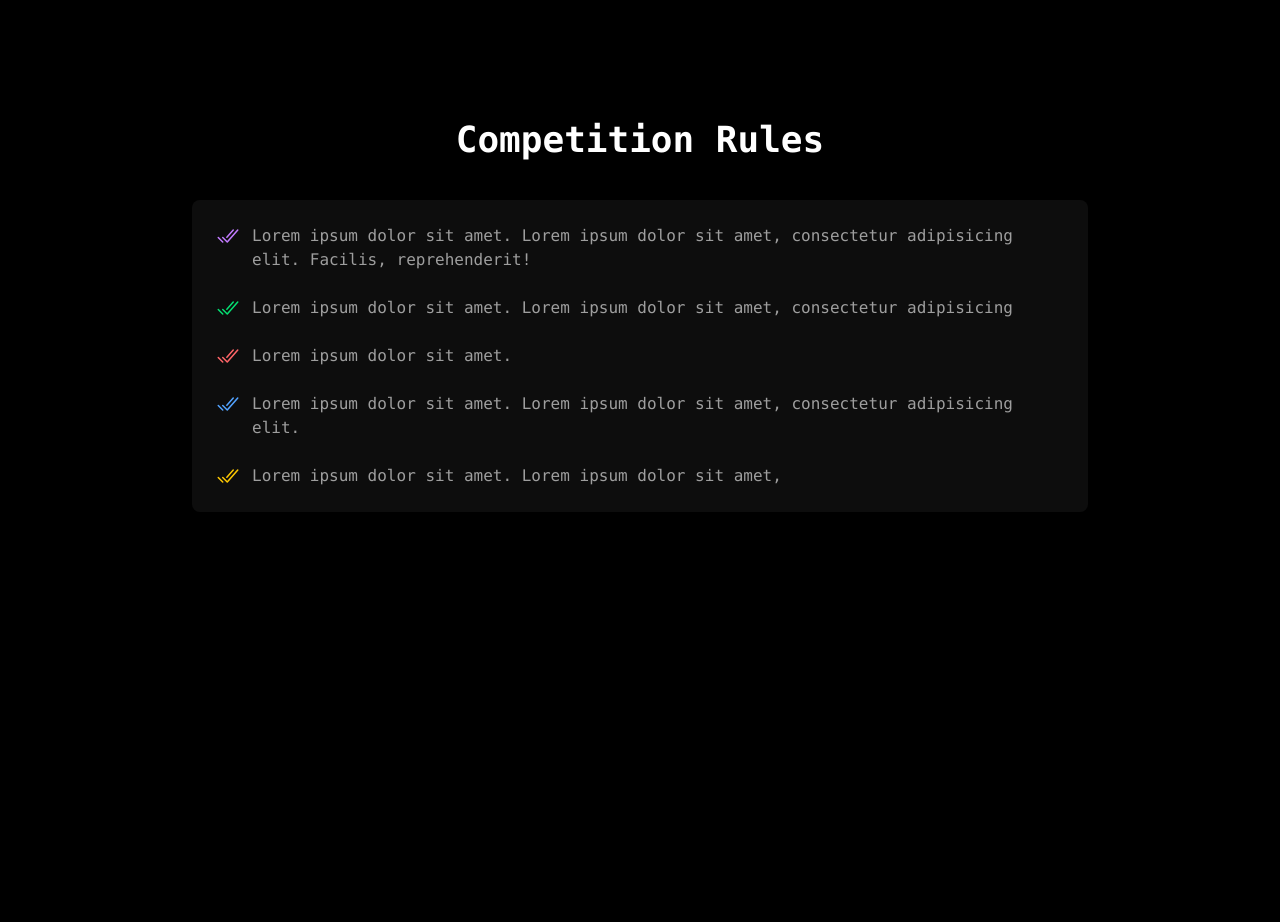
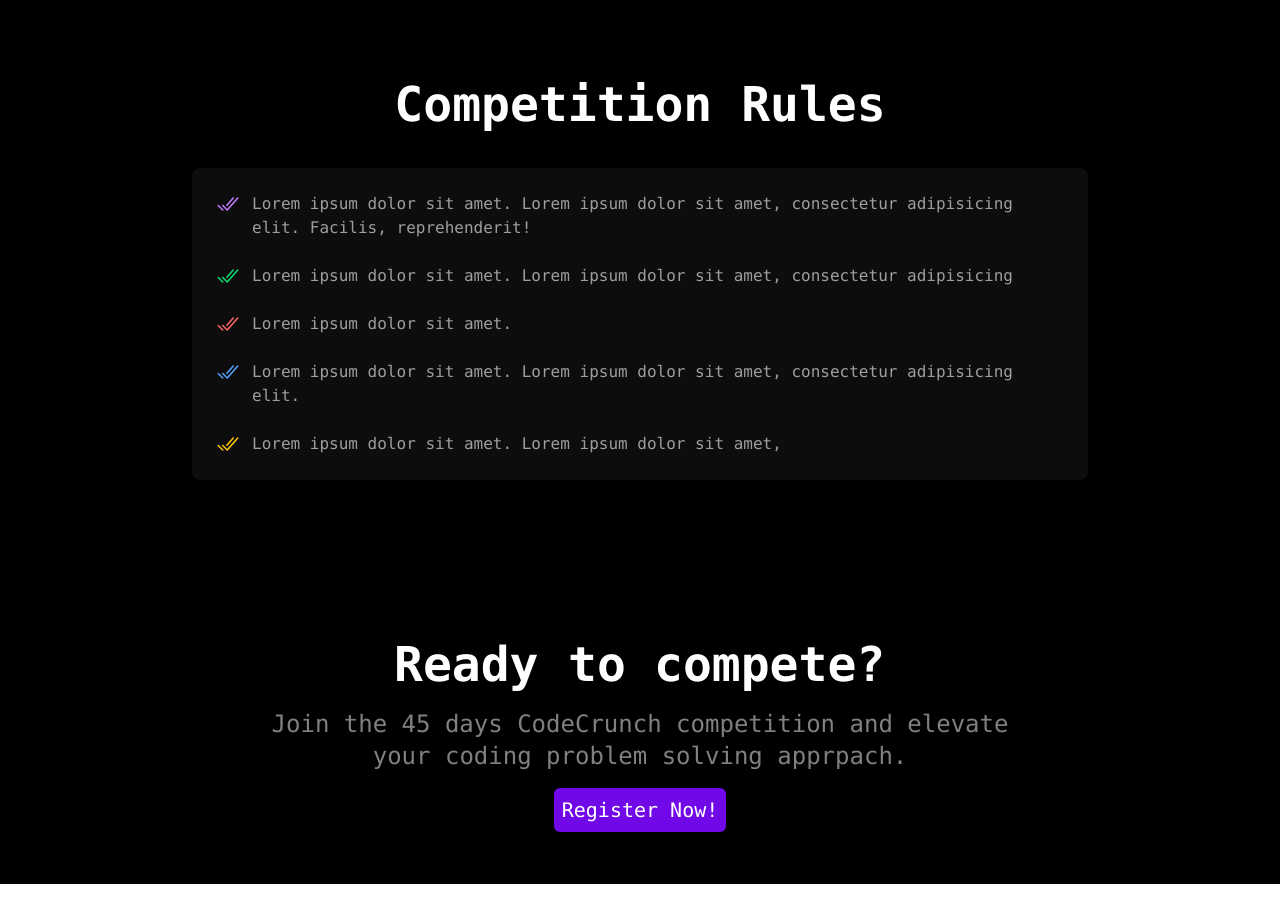
Before and after one commit to VinayyOjha/CodeCrunch, a React (Vite) app in the folder client/: page / in a window 1280 px wide. Shown: the part 1320-2242 px from the top of the page. After the commit the page ends 2204 px from the top, so only its background shows below. Built offline with nearby package versions, Linux system fonts and the light colour scheme.

Commit message:
ui update - "ready to compete?" section added

```diff
--- a/client/package.json
+++ b/client/package.json
@@ -11,6 +11,7 @@
   },
   "dependencies": {
     "@tailwindcss/vite": "^4.1.8",
+    "framer-motion": "^12.16.0",
     "motion": "^12.16.0",
     "react": "^19.1.0",
     "react-dom": "^19.1.0",
--- a/client/src/App.tsx
+++ b/client/src/App.tsx
@@ -3,7 +3,7 @@
 
 const App = () => {
   return (
-    <div className="flex flex-col bg-black pb-[2000px]">
+    <div className="flex flex-col bg-black">
       <Navbar />
       <Hero />
     </div>
--- a/client/src/Pages/landing/Hero.tsx
+++ b/client/src/Pages/landing/Hero.tsx
@@ -4,11 +4,12 @@
 import AnimatedSection from "../../components/animations/ComponentAnimation";
 import { FaUserGroup } from "react-icons/fa6";
 import { IoCheckmarkDoneOutline } from "react-icons/io5";
+import BlurText from "../../blocks/TextAnimations/BlurText/BlurText";
 
 const Hero = () => {
   return (
-    <section className="p-3 sm:p-2 mt-6">
-      <div className="container max-w-6xl mx-auto">
+    <section className="p-3 mt-6">
+      <div className="mb-10 container max-w-6xl mx-auto">
         {/* Headings and catchy title */}
         <div className="p-2 flex flex-col justify-center items-center  ">
           <motion.p
@@ -48,7 +49,7 @@
             </motion.span>
           </motion.span>
 
-          <div className="pt-4 sm:pt-6 mb-8">
+          <div className="pt-4 sm:pt-6 mb-6">
             <div className="p-2 rounded-sm sm:bg-[#171717] font-mono text-md sm:text-xl text-center text-[#B3B3B3] ">
               <span className="text-neutral-300/60">"CodeCrunch</span> feels
               like a competition which lasts 45 days."
@@ -82,7 +83,7 @@
               <FaCalendar className="h-16 w-auto mb-4" />
               <h3 className="mb-2 text-xl text-white font-semibold">45 Days</h3>
               <p className="text-center text-[#B3B3B3]">
-                Complete and compete with you batchmates for the top position.
+                Compete with your batchmates for the top position.
               </p>
             </motion.div>
 
@@ -124,7 +125,7 @@
         {/* Finalists and Top Finsihers */}
         <AnimatedSection>
           <div className="mt-12 mb-20 w-full flex flex-col justify-center items-center text-white">
-            <span className="mt-16 mb-12 font-mono font-bold text-center text-4xl ld:text-5xl">
+            <span className="mt-16 mb-12 font-mono font-bold text-center text-4xl lg:text-5xl">
               Prizes & Rewards
             </span>
             <div className="w-full max-w-4xl rounded-lg bg-white/5 border-white/10">
@@ -145,9 +146,10 @@
           </div>
         </AnimatedSection>
 
+        {/* Competition rules */}
         <AnimatedSection>
-          <div className="mb-20 mt-20">
-            <p className="mb-10 text-center text-4xl ld:text-5xl text-white font-bold font-mono">
+          <div className="mb-20 mt-10">
+            <p className="mb-10 text-center text-4xl lg:text-5xl text-white font-bold font-mono">
               Competition Rules
             </p>
 
@@ -192,6 +194,35 @@
             </div>
           </div>
         </AnimatedSection>
+
+        {/* Ready to compete */}
+        <div className="mt-10 max-w-3xl mx-auto">
+          {/* <BlurText /> */}
+          <div className="flex justify-center">
+            <BlurText
+              text="Ready to compete?"
+              delay={150}
+              animateBy="words"
+              direction="top"
+              // onAnimationComplete={handleAnimationComplete}
+              className="mt-10 mb-5 justify-center text-center text-3xl sm:text-4xl lg:text-5xl text-white font-bold font-mono"
+            />
+          </div>
+
+          {/* <p className="mb-5 text-center text-4xl lg:text-5xl text-white font-bold font-mono">
+            Ready to compete?
+          </p> */}
+
+          <p className="mb-4 text-center text-xl sm:text-2xl text-white/50 font-mono">
+            Join the 45 days CodeCrunch competition and elevate your coding
+            problem solving apprpach.
+          </p>
+          <div className="flex justify-center">
+            <button className="p-2 rounded-md items-center font-mono text-xl text-white bg-violet-700">
+              Register Now!
+            </button>
+          </div>
+        </div>
       </div>
     </section>
   );
--- a/client/src/Pages/landing/Navbar.tsx
+++ b/client/src/Pages/landing/Navbar.tsx
@@ -4,8 +4,8 @@
 
 const Navbar = () => {
   return (
-    <section className="sticky top-0 z-50 py-3 px-4 flex justify-center ">
-      <div className=" container max-w-7xl backdrop-blur-xl">
+    <section className="sticky top-0 z-50 px-4 flex justify-center ">
+      <div className="mt-5 container max-w-7xl backdrop-blur-xl">
         <motion.div
           className="p-2 sm:px-4 grid grid-cols-2 items-center rounded-full border border-white/25"
           initial={{ opacity: 0, y: -20 }}
--- /dev/null
+++ b/client/src/blocks/TextAnimations/BlurText/BlurText.tsx
@@ -0,0 +1,137 @@
+/*
+	Installed from https://reactbits.dev/ts/tailwind/
+*/
+
+import { motion } from "framer-motion";
+import type { Transition } from "framer-motion";
+import { useEffect, useRef, useState, useMemo } from "react";
+
+type BlurTextProps = {
+  text?: string;
+  delay?: number;
+  className?: string;
+  animateBy?: "words" | "letters";
+  direction?: "top" | "bottom";
+  threshold?: number;
+  rootMargin?: string;
+  animationFrom?: Record<string, string | number>;
+  animationTo?: Array<Record<string, string | number>>;
+  easing?: (t: number) => number;
+  onAnimationComplete?: () => void;
+  stepDuration?: number;
+};
+
+const buildKeyframes = (
+  from: Record<string, string | number>,
+  steps: Array<Record<string, string | number>>,
+): Record<string, Array<string | number>> => {
+  const keys = new Set<string>([
+    ...Object.keys(from),
+    ...steps.flatMap((s) => Object.keys(s)),
+  ]);
+
+  const keyframes: Record<string, Array<string | number>> = {};
+  keys.forEach((k) => {
+    keyframes[k] = [from[k], ...steps.map((s) => s[k])];
+  });
+  return keyframes;
+};
+
+const BlurText: React.FC<BlurTextProps> = ({
+  text = "",
+  delay = 200,
+  className = "",
+  animateBy = "words",
+  direction = "top",
+  threshold = 0.1,
+  rootMargin = "0px",
+  animationFrom,
+  animationTo,
+  easing = (t) => t,
+  onAnimationComplete,
+  stepDuration = 0.35,
+}) => {
+  const elements = animateBy === "words" ? text.split(" ") : text.split("");
+  const [inView, setInView] = useState(false);
+  const ref = useRef<HTMLParagraphElement>(null);
+
+  useEffect(() => {
+    if (!ref.current) return;
+    const observer = new IntersectionObserver(
+      ([entry]) => {
+        if (entry.isIntersecting) {
+          setInView(true);
+          observer.unobserve(ref.current as Element);
+        }
+      },
+      { threshold, rootMargin },
+    );
+    observer.observe(ref.current);
+    return () => observer.disconnect();
+  }, [threshold, rootMargin]);
+
+  const defaultFrom = useMemo(
+    () =>
+      direction === "top"
+        ? { filter: "blur(10px)", opacity: 0, y: -50 }
+        : { filter: "blur(10px)", opacity: 0, y: 50 },
+    [direction],
+  );
+
+  const defaultTo = useMemo(
+    () => [
+      {
+        filter: "blur(5px)",
+        opacity: 0.5,
+        y: direction === "top" ? 5 : -5,
+      },
+      { filter: "blur(0px)", opacity: 1, y: 0 },
+    ],
+    [direction],
+  );
+
+  const fromSnapshot = animationFrom ?? defaultFrom;
+  const toSnapshots = animationTo ?? defaultTo;
+
+  const stepCount = toSnapshots.length + 1;
+  const totalDuration = stepDuration * (stepCount - 1);
+  const times = Array.from({ length: stepCount }, (_, i) =>
+    stepCount === 1 ? 0 : i / (stepCount - 1),
+  );
+
+  return (
+    <p ref={ref} className={`blur-text ${className} flex flex-wrap`}>
+      {elements.map((segment, index) => {
+        const animateKeyframes = buildKeyframes(fromSnapshot, toSnapshots);
+
+        const spanTransition: Transition = {
+          duration: totalDuration,
+          times,
+          delay: (index * delay) / 1000,
+        };
+        (spanTransition as any).ease = easing;
+
+        return (
+          <motion.span
+            key={index}
+            initial={fromSnapshot}
+            animate={inView ? animateKeyframes : fromSnapshot}
+            transition={spanTransition}
+            onAnimationComplete={
+              index === elements.length - 1 ? onAnimationComplete : undefined
+            }
+            style={{
+              display: "inline-block",
+              willChange: "transform, filter, opacity",
+            }}
+          >
+            {segment === " " ? "\u00A0" : segment}
+            {animateBy === "words" && index < elements.length - 1 && "\u00A0"}
+          </motion.span>
+        );
+      })}
+    </p>
+  );
+};
+
+export default BlurText;
```
Also changed, not shown: 1 other file (tests, documents, lock files or other folders).
